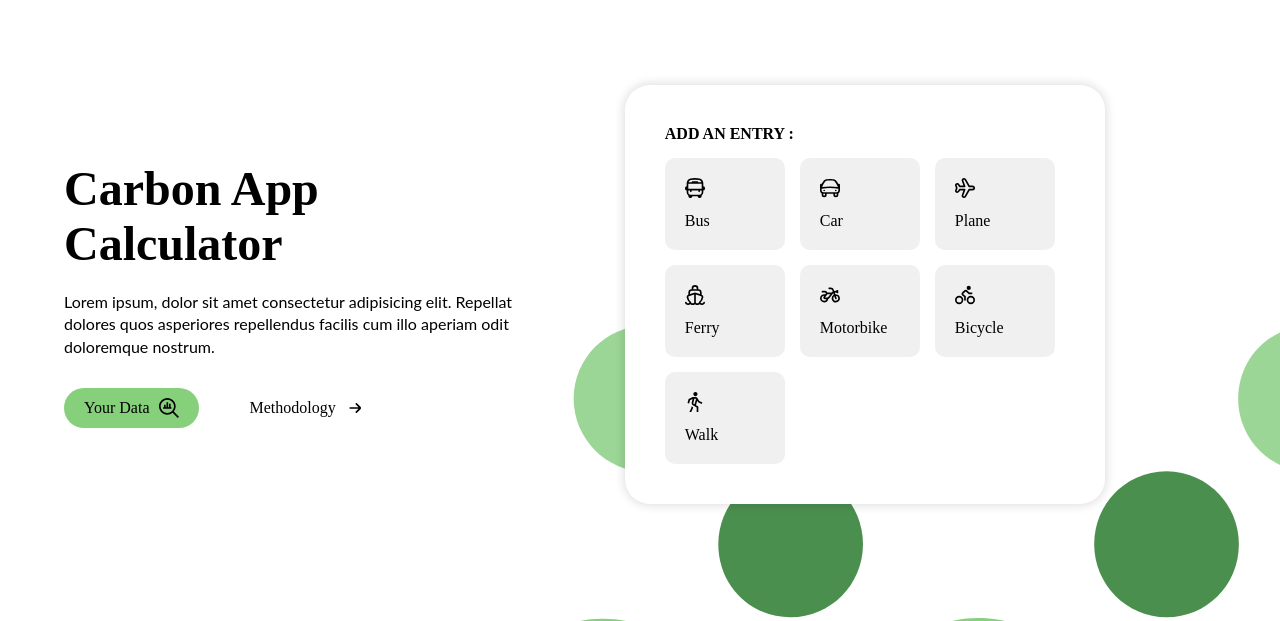
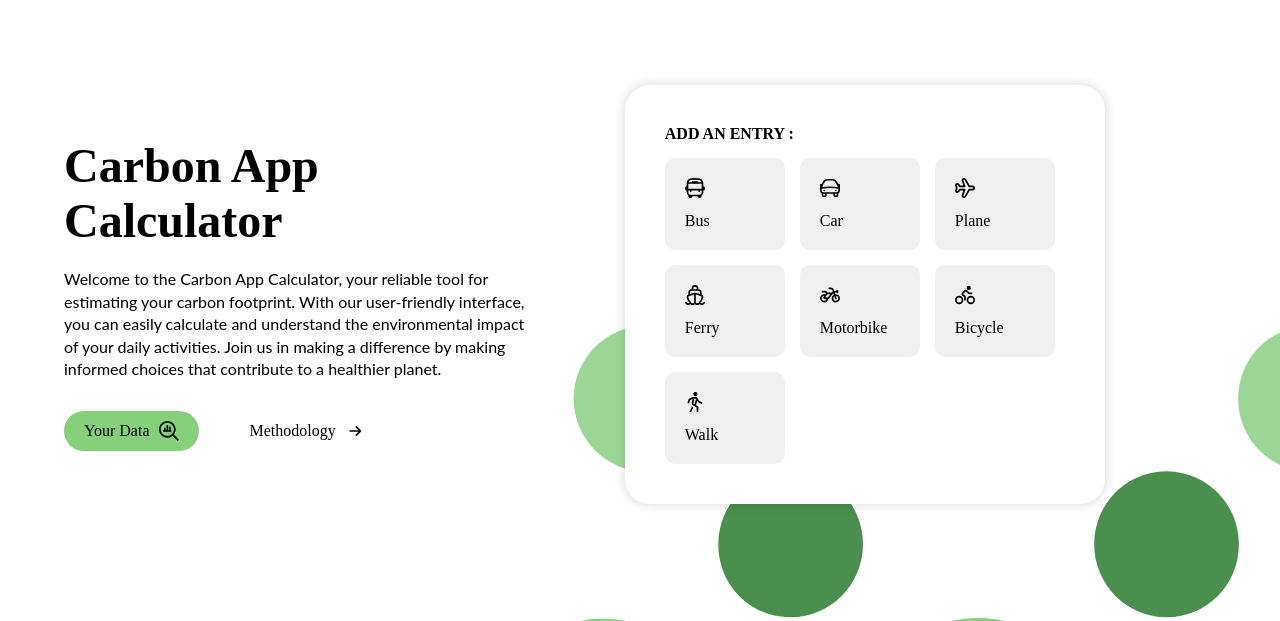
Before and after one commit to jeandh12/CarbonApp, a Flask app: page /carbon_app in a window 1280 px wide. Shown: the part 90-711 px from the top of the page. Run offline with Flask 2, Linux system fonts and the light colour scheme; a user stored in the database is signed in; style sheets or scripts are compiled from the project's sources; some libraries are stand-ins or nearby versions; some web fonts are replaced.

Commit message:
feature/ update text carbon app

```diff
--- a/capp/templates/carbon_app/carbon_app.html
+++ b/capp/templates/carbon_app/carbon_app.html
@@ -12,9 +12,11 @@
       <h1>Carbon App Calculator</h1>
 
       <p>
-        Lorem ipsum, dolor sit amet consectetur adipisicing elit. Repellat
-        dolores quos asperiores repellendus facilis cum illo aperiam odit
-        doloremque nostrum.
+        Welcome to the Carbon App Calculator, your reliable tool for estimating
+        your carbon footprint. With our user-friendly interface, you can easily
+        calculate and understand the environmental impact of your daily
+        activities. Join us in making a difference by making informed choices
+        that contribute to a healthier planet.
       </p>
       <div class="container_buttons_links_header_carbon_app">
         <div class="btn">
```
